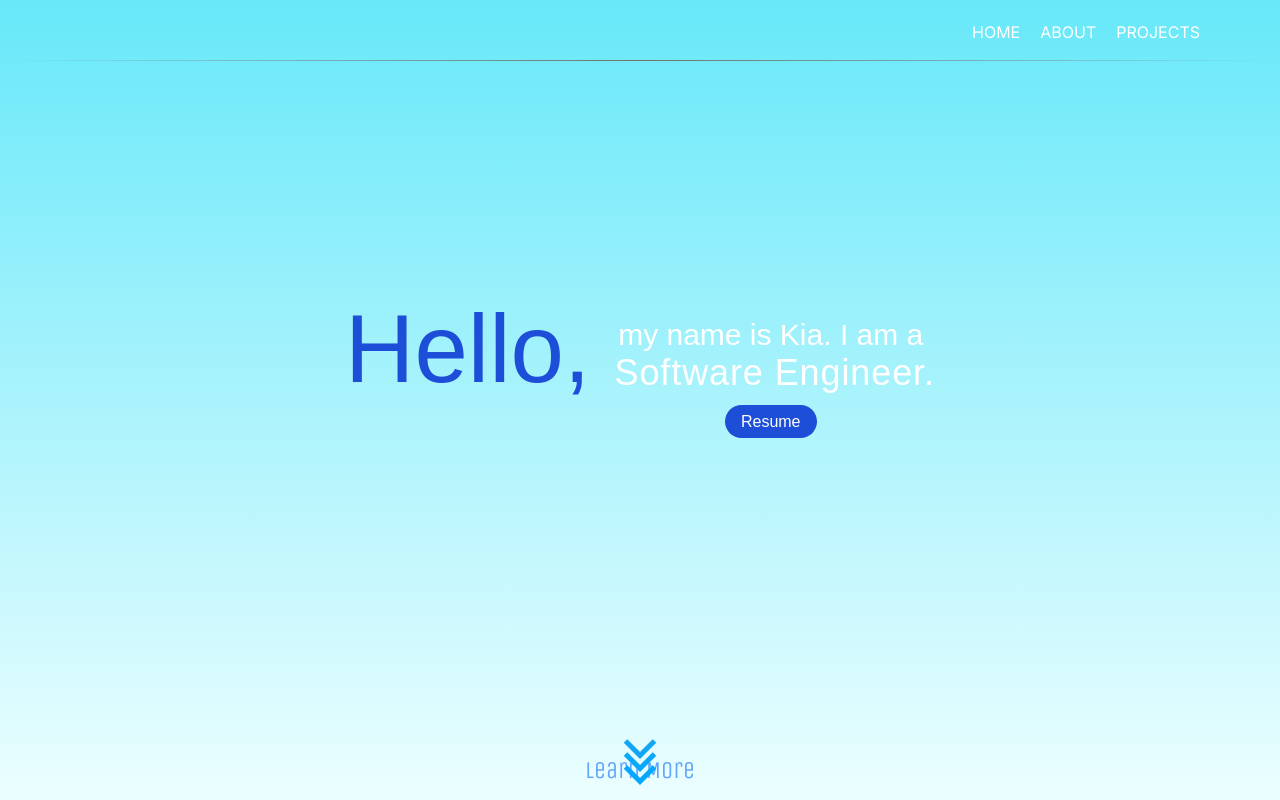
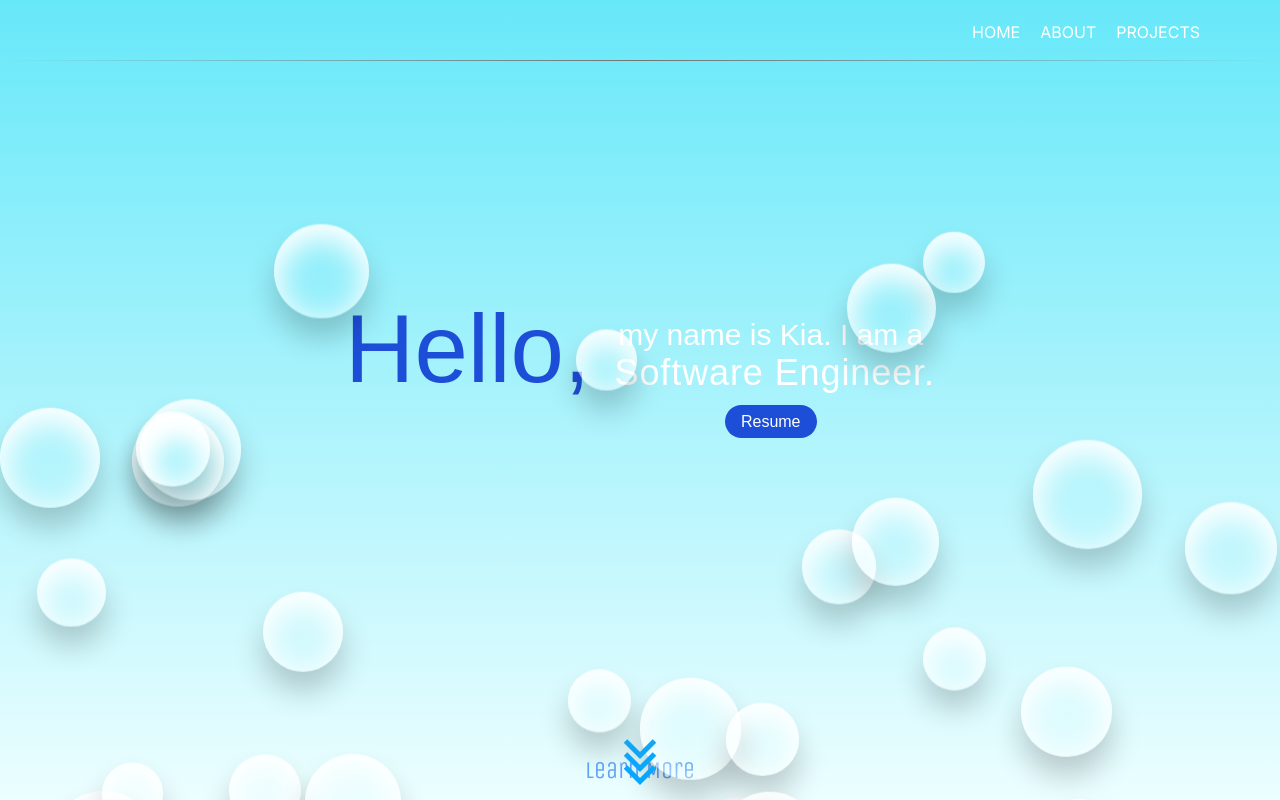
Before and after one commit to mouakiang/websiteportfolio, a Next.js app: page /home in a window 1280 px wide. Built offline with nearby package versions, Linux system fonts and the light colour scheme; a web font is replaced by a local one.

Commit message:
Added bubbles

```diff
--- /dev/null
+++ b/app/components/bubbles/bubble.module.css
@@ -0,0 +1,51 @@
+.bubble {
+    position: absolute;
+    bottom: 0;
+    border-radius: 50%;
+    animation: animate 15s linear infinite;
+    width: 100px;
+    height: 100px;
+    -webkit-border-radius: 50%;
+    -moz-border-radius: 50%;
+    border-radius: 50%;
+    -webkit-box-shadow: 0 20px 30px rgba(0, 0, 0, 0.2),
+        inset 0px 10px 30px 5px rgba(255, 255, 255, 1);
+    -moz-box-shadow: 0 20px 30px rgba(0, 0, 0, 0.2),
+        inset 0px 10px 30px 5px rgba(255, 255, 255, 1);
+    box-shadow: 0 20px 30px rgba(0, 0, 0, 0.2),
+        inset 0px 10px 30px 5px rgba(255, 255, 255, 1);
+    animation-delay: 0s;
+}
+
+@keyframes animate {
+    0% {
+        transform: translateY(0%);
+        opacity: 1;
+    }
+
+    100% {
+        transform: translateY(-100vh);
+        opacity: 1;
+    }
+}
+
+.bubble.popped {
+    opacity: 0;
+    transition: opacity 0.3s ease-in-out;
+}
+
+/* For tablets */
+@media (max-width: 768px) {
+    .bubble {
+        width: 80px;
+        height: 80px;
+    }
+}
+
+/* For mobile phones */
+@media (max-width: 480px) {
+    .bubble {
+        width: 60px;
+        height: 60px;
+    }
+}
--- /dev/null
+++ b/app/components/bubbles/bubble.tsx
@@ -0,0 +1,45 @@
+'use client';
+import styles from './bubble.module.css';
+import { useState, useEffect } from 'react';
+
+interface SingleBubbleProps {
+    style: React.CSSProperties;
+}
+
+function SingleBubble({ style }: SingleBubbleProps) {
+    return <div className={styles.bubble} style={style} />;
+}
+
+export default function Bubble() {
+    const [bubbles, setBubbles] = useState<null[]>([]);
+    const [minSize, setMinSize] = useState(60);
+
+    useEffect(() => {
+        setBubbles(
+            Array(
+                window.innerWidth > 480 ? 40 : window.innerWidth > 320 ? 10 : 8
+            ).fill(null)
+        );
+        setMinSize(
+            window.innerWidth > 768 ? 60 : window.innerWidth > 480 ? 40 : 20
+        );
+    }, []);
+
+    return (
+        <div className={`${styles.bubble}`}>
+            {bubbles.map((_, index) => {
+                const size = minSize + Math.random() * 50;
+                const style = {
+                    left: `${Math.random() * 100}vw`,
+                    top: `${Math.random() * 100}vh`,
+                    right: `${Math.random() * 100}vw`,
+                    bottom: `${Math.random() * 100}vh`,
+                    width: `${size}px`,
+                    height: `${size}px`,
+                    animationDelay: `${Math.random() * 10}s`,
+                };
+                return <SingleBubble key={index} style={style} />;
+            })}
+        </div>
+    );
+}
--- a/app/home/page.tsx
+++ b/app/home/page.tsx
@@ -2,14 +2,18 @@ import TopNav from '../components/topnav/topnav';
 import ResumeButton from '../components/buttons/resumebutton';
 import LearnMore from '../components/learnmore/learnmore';
 import { sofia, playfair, rainbow } from '../components/font/fonts';
+import Bubble from '../components/bubbles/bubble';
 
 export default function Home() {
     return (
         <>
             <main>
-                <div className="bg-gradient-to-t from-cyan-50 to-cyan-300 h-screen">
+                <div className="bg-gradient-to-t from-cyan-50 to-cyan-300 h-screen relative overflow-hidden">
                     <div>
                         <TopNav />
+                    </div>
+                    <div>
+                        <Bubble />
                     </div>
                     <div className="mt-60 mb-40 flex flex-col md:flex-row justify-center md:items-start items-center">
                         <div>
```
